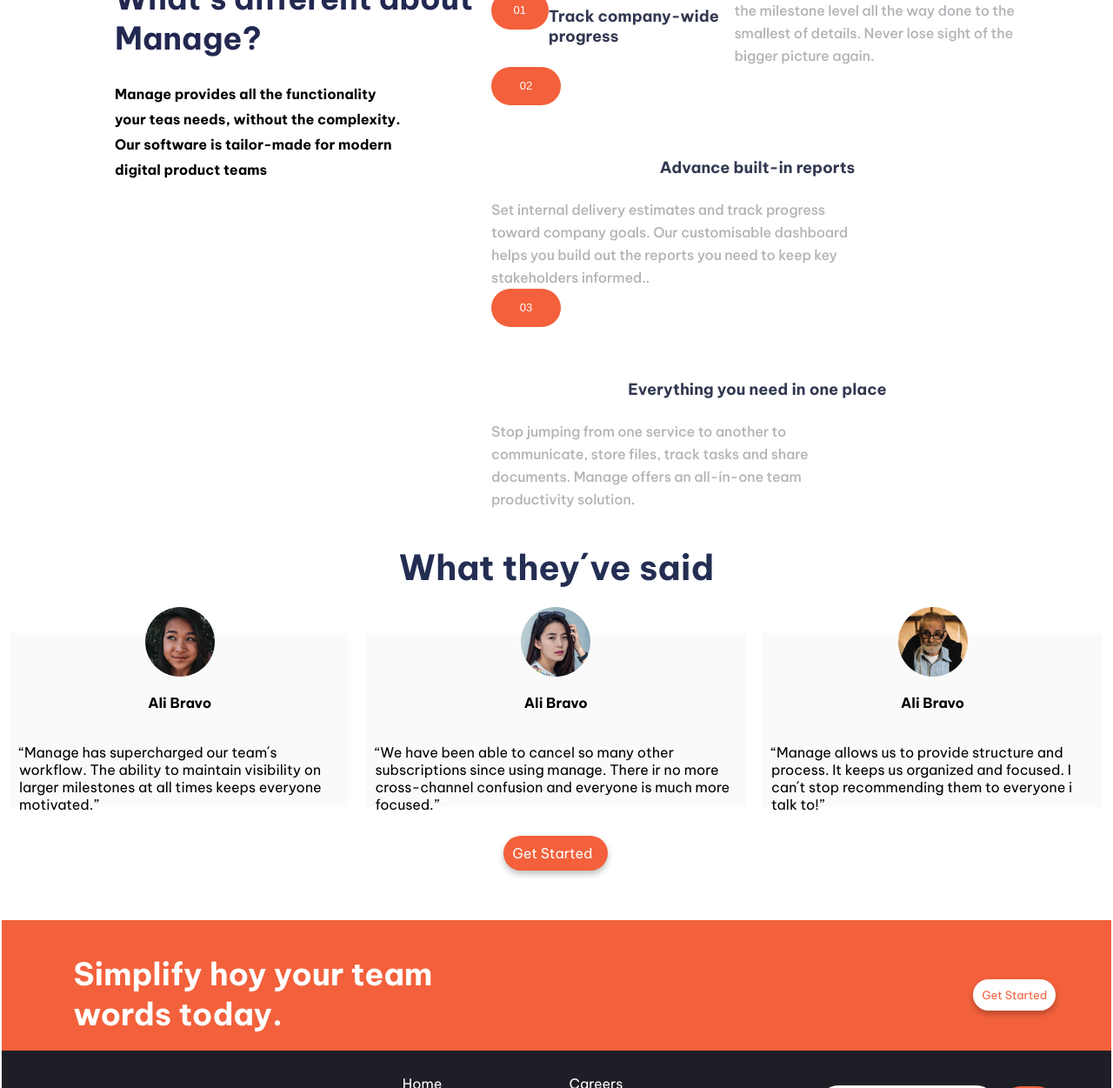
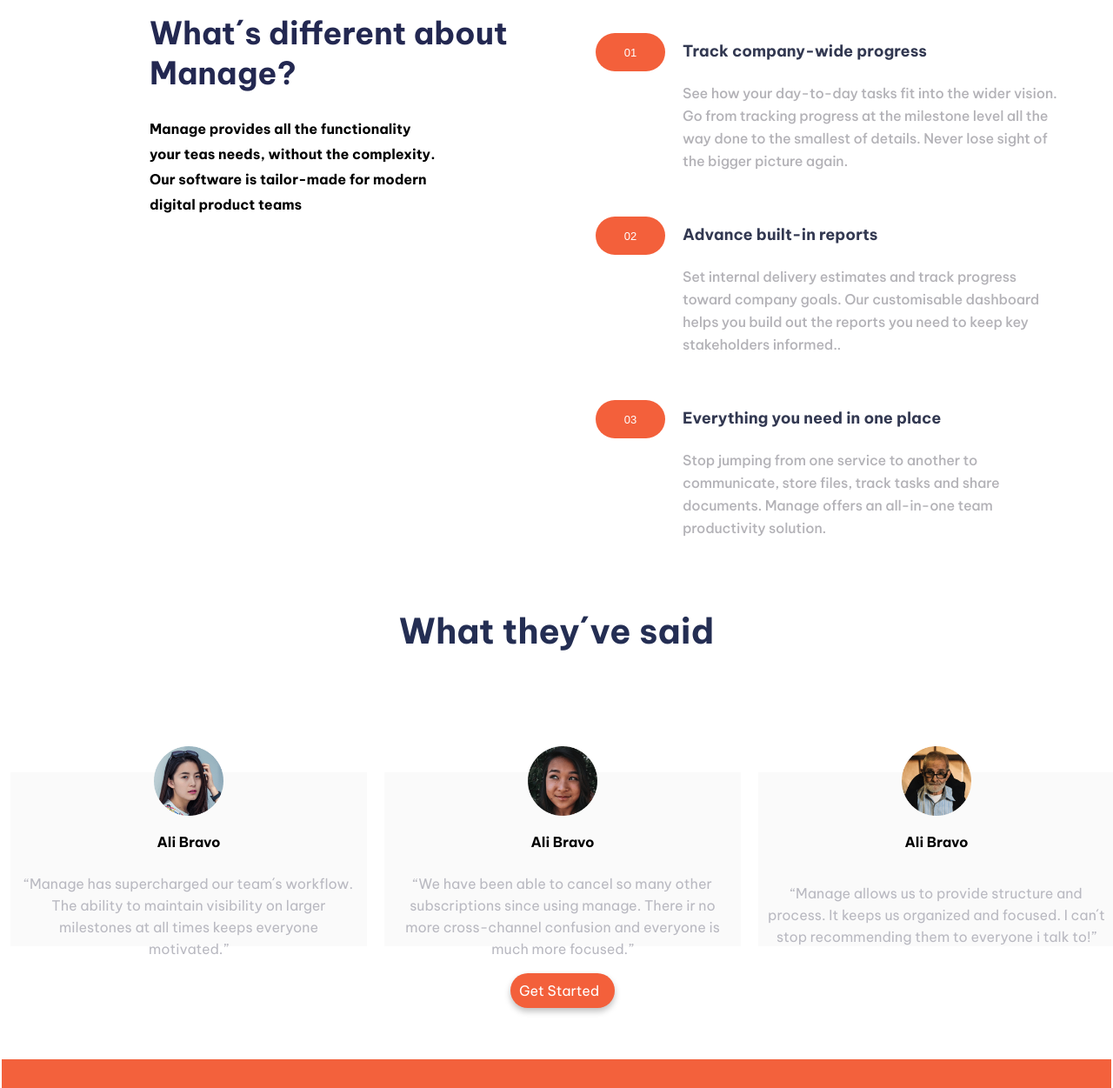
Before and after one commit to josiassbot/Proyecto-final-fron-end, a plain HTML site: page Proyecto FINAL Front end/root/index.html in a window 1280 px wide. Shown: the part 817-2068 px from the top of the page at 87% size. Drawn offline with Linux system fonts and the light colour scheme.

Commit message:
terminado

```diff
--- a/Proyecto FINAL Front end/root/css/style.css
+++ b/Proyecto FINAL Front end/root/css/style.css
@@ -31,7 +31,7 @@
 }
 
 ul li a:hover {
-    background: rgb(230, 239, 240);
+    color:#F3603B;
 }
 
 #buttom {
@@ -49,7 +49,7 @@
     cursor: pointer;
 }
 
-.fifa{
+.fifa {
     display: flex;
     align-items: center;
 
@@ -123,7 +123,6 @@
     position: absolute;
     left: 48%;
     right: 10.14%;
-    top: 12.07%;
     bottom: 75.03%;
     margin: 10px;
 }
@@ -134,6 +133,12 @@
     padding-top: 150px;
     display: flex;
     margin: 0px 130px;
+    padding: auto;
+
+}
+
+.separacion {
+    padding: 40px;
 }
 
 h2 {
@@ -159,19 +164,15 @@
 
 /* lista de opciones */
 
-.columna3 {
+.text-principal {
     display: flex;
-    flex-direction: column;
-    border-color: red (5, 2)
-}
-
-.text-principal {
     color: #323851;
     font-size: 18px;
     font-weight: bold;
+    align-items: center;
 }
 
-#bottom-num{
+#bottom-num {
     padding: 10px;
     width: 80px;
     height: 44px;
@@ -198,6 +199,17 @@
     letter-spacing: -0.01em;
 }
 
+.ajustar {
+    display: flex;
+    justify-content: flex-start;
+    align-items: baseline;
+    gap: 20px;
+}
+
+.ajustar2 {
+    margin-left: 100px;
+}
+
 
 
 /* cards */
@@ -207,19 +219,17 @@
     color: #242E53;
     display: flex;
     justify-content: center;
+    margin-bottom: 10%;
 }
 
 .cards-nav {
     display: flex;
     align-items: center;
     padding-bottom: 120px;
-
-
 }
 
 
 .cards {
-
     display: flex;
     justify-content: flex-start;
     background-color: #FAFAFA;
@@ -228,7 +238,6 @@
     flex-direction: column;
     align-items: center;
     height: 180px;
-
 }
 
 .fotos {
@@ -256,6 +265,20 @@
     text-decoration: none;
     color: #FFFFFF;
 }
+
+.cards-nav div>p {
+    color: #B9B9C1;
+    width: 390px;
+    height: 78px;
+    font-family: 'Be Vietnam Pro', sans-serif;
+    font-style: normal;
+    font-size: 16px;
+    line-height: 156.6%;
+    display: flex;
+    align-items: center;
+    text-align: center;
+}
+
 
 
 /* final footer barra-naranja*/
@@ -340,13 +363,16 @@
     flex-direction: column;
     flex-direction: row;
     margin: 8px;
-
+    cursor: pointer;
 }
 
 #list-final ul>li {
     margin: 20px 40px;
     list-style-type: none;
-
+}
+ ul li >a {
+    text-decoration: none;
+    cursor: pointer;
 }
 
 .formulario-final {
@@ -411,6 +437,7 @@
         flex-direction: column;
         flex-direction: row;
         margin: 10px;
+        cursor: pointer;
 
     }
 
--- a/Proyecto FINAL Front end/root/index.html
+++ b/Proyecto FINAL Front end/root/index.html
@@ -71,7 +71,7 @@
 
         <section class="seccionsecundaria">
 
-            <div>
+            <div class="separacion">
                 <h2>What´s different about
                     Manage?</h2>
                 <p class="parrafo3L">
@@ -82,28 +82,50 @@
 
             <!--lista de opciones-->
 
-            <section>
-                <div class="fifa">
-                    <button id="bottom-num">01</button>
-                    <h4 class="text-principal">Track company-wide progress</h4>
+            <section class="separacion">
+
+                <div>
+                    <div class="ajustar">
+                        <button id="bottom-num">01</button>
+                        <h4 class="text-principal">Track company-wide progress</h4>
+                    </div>
+                </div>
+
+                <div class="ajustar2">
                     <span>See how your day-to-day tasks fit into the wider vision. Go from tracking progress at the
                         milestone level all the way done to the smallest of details. Never lose sight of the bigger
                         picture again.</span>
                 </div>
-
-                <div>
-                    <button id="bottom-num">02</button>
-                    <h4 class="text-principal">Advance built-in reports</h4>
-                    <span>Set internal delivery estimates and track progress toward company goals. Our customisable
-                        dashboard helps you build out the reports you need to keep key stakeholders informed..</span>
                 </div>
 
                 <div>
-                    <button id="bottom-num">03</button>
-                    <h4 class="text-principal">Everything you need in one place</h4>
-                    <span>Stop jumping from one service to another to communicate, store files, track tasks and share
-                        documents. Manage offers an all-in-one team productivity solution.</span>
+                    <div class="ajustar">
+                        <button id="bottom-num">02</button>
+                        <h4 class="text-principal">Advance built-in reports</h4>
+                    </div>
+
+                    <div class="ajustar2">
+                        <span>Set internal delivery estimates and track progress toward company goals. Our customisable
+                            dashboard helps you build out the reports you need to keep key stakeholders
+                            informed..</span>
+                    </div>
                 </div>
+
+                <div>
+                    <div class="ajustar">
+                        <button id="bottom-num">03</button>
+                        <h4 class="text-principal">Everything you need in one place</h4>
+                    </div>
+
+                    <div class="ajustar">
+
+                        <div class="ajustar2">
+                            <span>Stop jumping from one service to another to communicate, store files, track tasks and
+                                share
+                                documents. Manage offers an all-in-one team productivity solution.</span>
+                        </div>
+
+                    </div>
             </section>
 
         </section>
@@ -120,14 +142,14 @@
 
         <section class="cards-nav">
             <div class="cards">
-                <img class="fotos" src="./img/avatar-ali.png" alt="foto">
+                <img class="fotos" src="./img/avatar-anisha.png" alt="foto">
                 <h4>Ali Bravo</h4>
                 <p>“Manage has supercharged our team´s workflow. The ability to maintain visibility on larger milestones
                     at all times keeps everyone motivated.”</p>
             </div>
 
             <div class="cards">
-                <img class="fotos" src="./img/avatar-anisha.png" alt="foto">
+                <img class="fotos" src="./img/avatar-ali.png" alt="foto">
                 <h4>Ali Bravo</h4>
                 <p>“We have been able to cancel so many other subscriptions since using manage. There ir no more
                     cross-channel confusion and everyone is much more focused.”</p>
@@ -190,18 +212,18 @@
             <div id="list-final">
                 <div>
                     <ul>
-                        <li>Home</li>
-                        <li>Pricing</li>
-                        <li>Products</li>
-                        <li>About Us</li>
+                        <li><a href="#"></a>Home</li>
+                        <li><a href="#"></a>Pricing</li>
+                        <li><a href="#"></a>Products</li>
+                        <li><a href="#"></a>About Us</li>
                     </ul>
                 </div>
 
                 <div>
                     <ul>
-                        <li>Careers</li>
-                        <li>Community</li>
-                        <li>Privacy Policy</li>
+                        <li><a href="#"></a>Careers</li>
+                        <li><a href="#"></a>Community</li>
+                        <li><a href="#"></a>Privacy Policy</li>
                     </ul>
                 </div>
 
```
